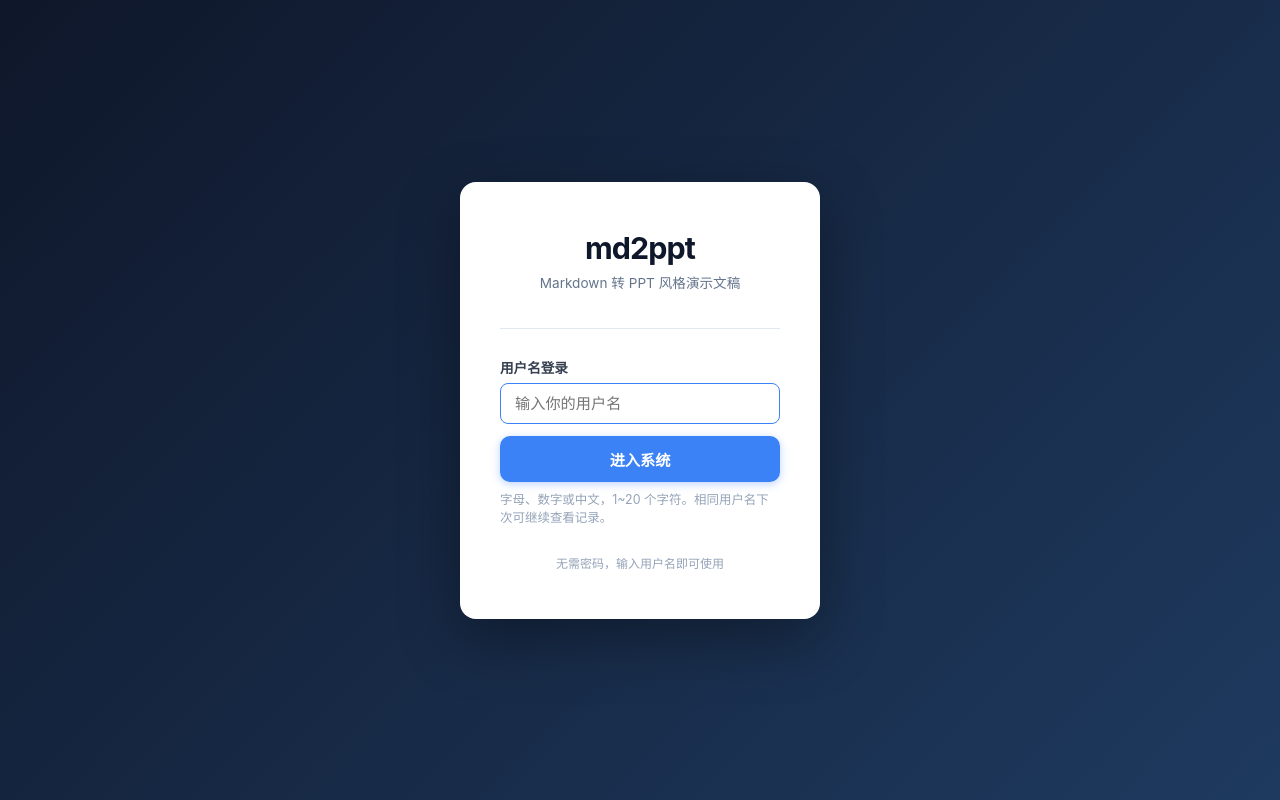
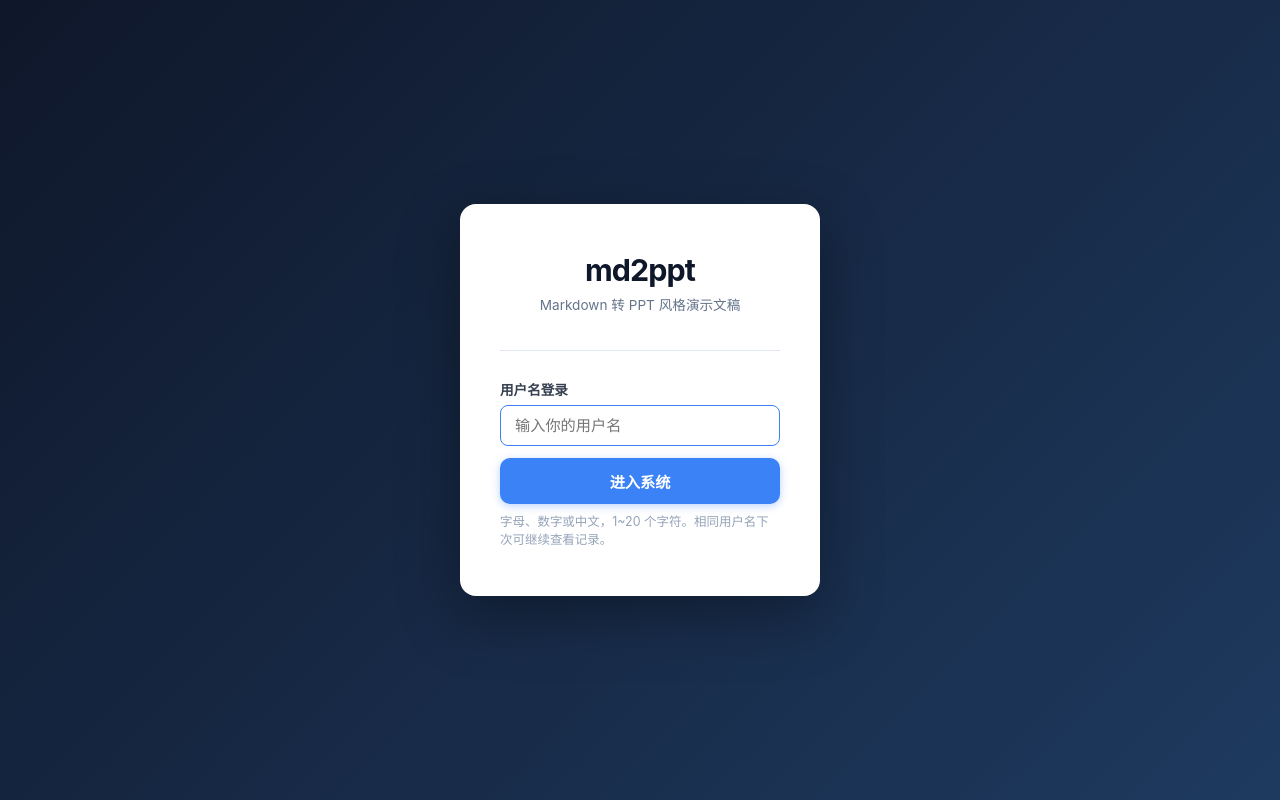
Before and after one commit to yanwei/md2ppt, a Flask app: page /login in a window 1280 px wide. Run offline with Flask 3, Linux system fonts and the light colour scheme; some libraries are stand-ins or nearby versions.

Commit message:
chore: remove footer hint text from login page

```diff
--- a/templates/login.html
+++ b/templates/login.html
@@ -106,7 +106,6 @@
     <div class="error">{{ error }}</div>
     {% endif %}
 
-    <div class="footer">无需密码，输入用户名即可使用</div>
   </div>
 </body>
 </html>
```
